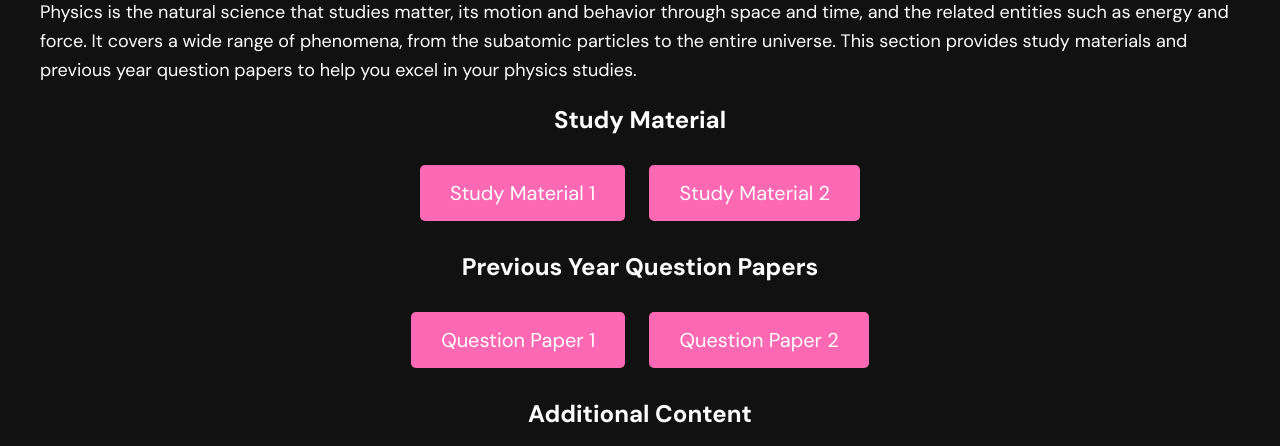
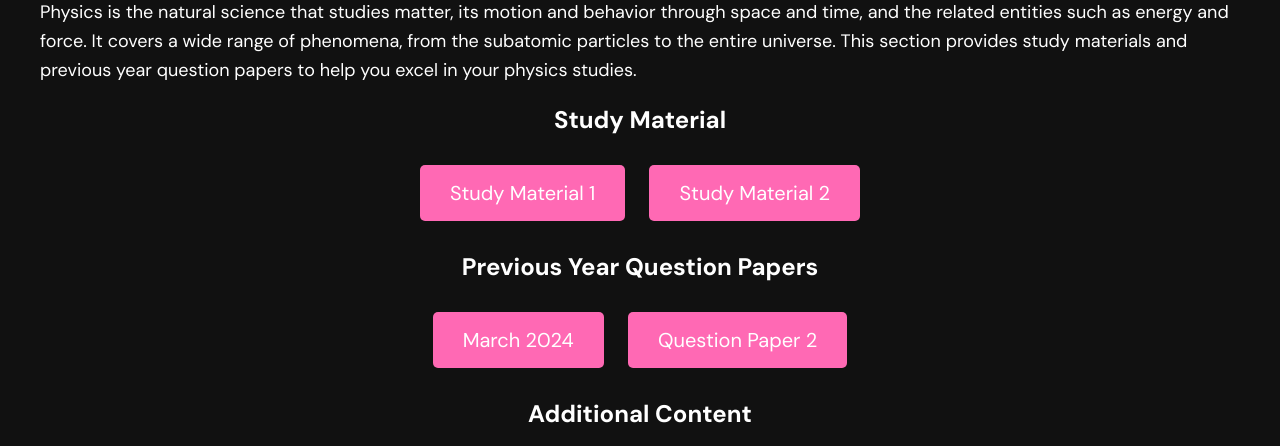
Before and after one commit to agnelfrancis/Plus-One-Materials, a plain HTML site: page physics.html in a window 1280 px wide. Shown: the part 354-800 px from the top of the page. Drawn offline with Linux system fonts and the light colour scheme.

Commit message:
Added Physics Question Paper

```diff
--- a/physics.html
+++ b/physics.html
@@ -182,7 +182,7 @@
     </div>
     <div class="previous-papers">
       <h2>Previous Year Question Papers</h2>
-      <a href="nodoc.html" class="button" target="_blank">Question Paper 1</a> <!-- Add link to previous year question paper PDF -->
+      <a href="PDF/Physics March 2024.pdf" class="button" target="_blank">March 2024</a> <!-- Add link to previous year question paper PDF -->
       <a href="nodoc.html" class="button" target="_blank">Question Paper 2</a> <!-- Add link to another question paper PDF -->
     </div>
     <div class="other-content">
```
Also changed, not shown: 1 other file.
